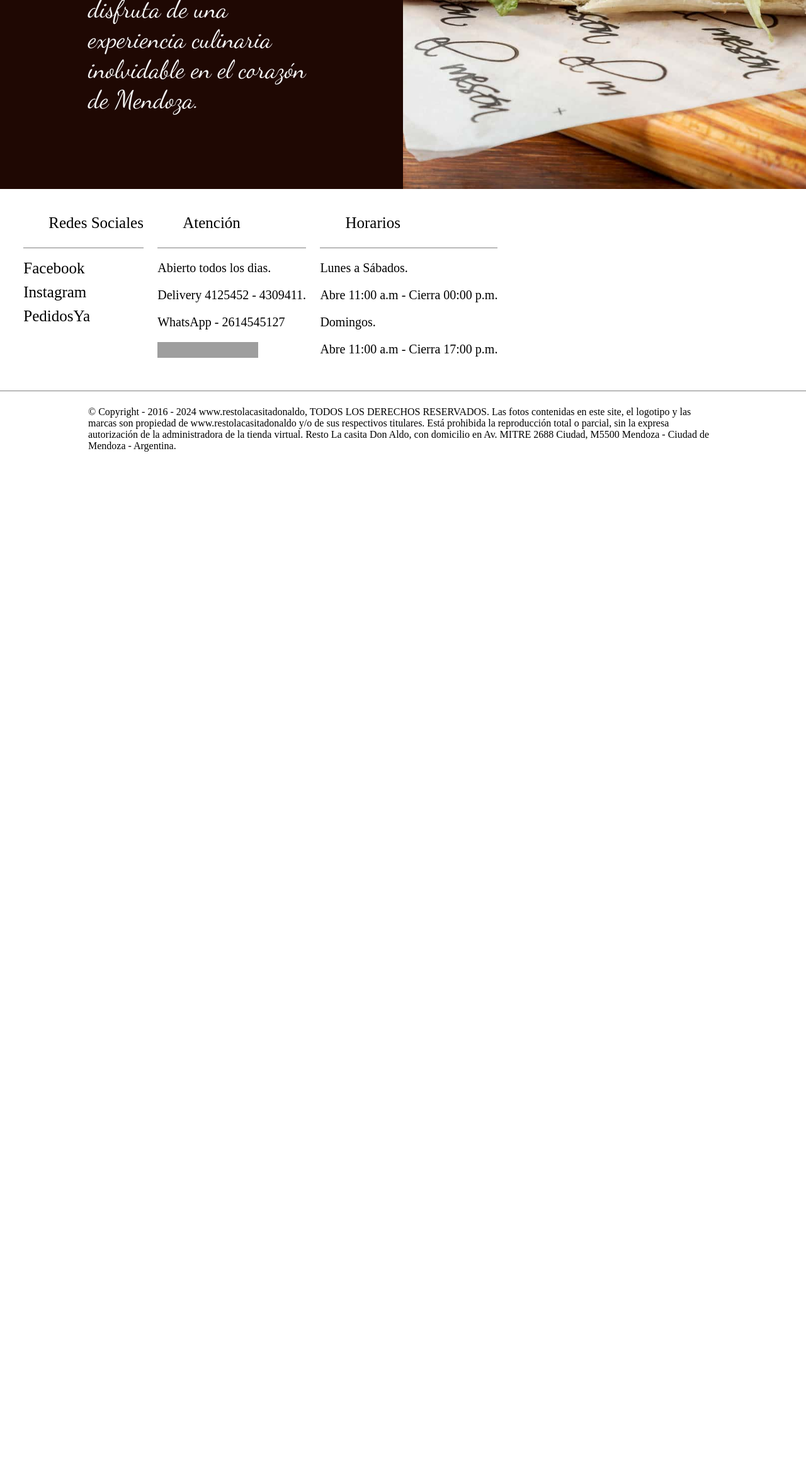
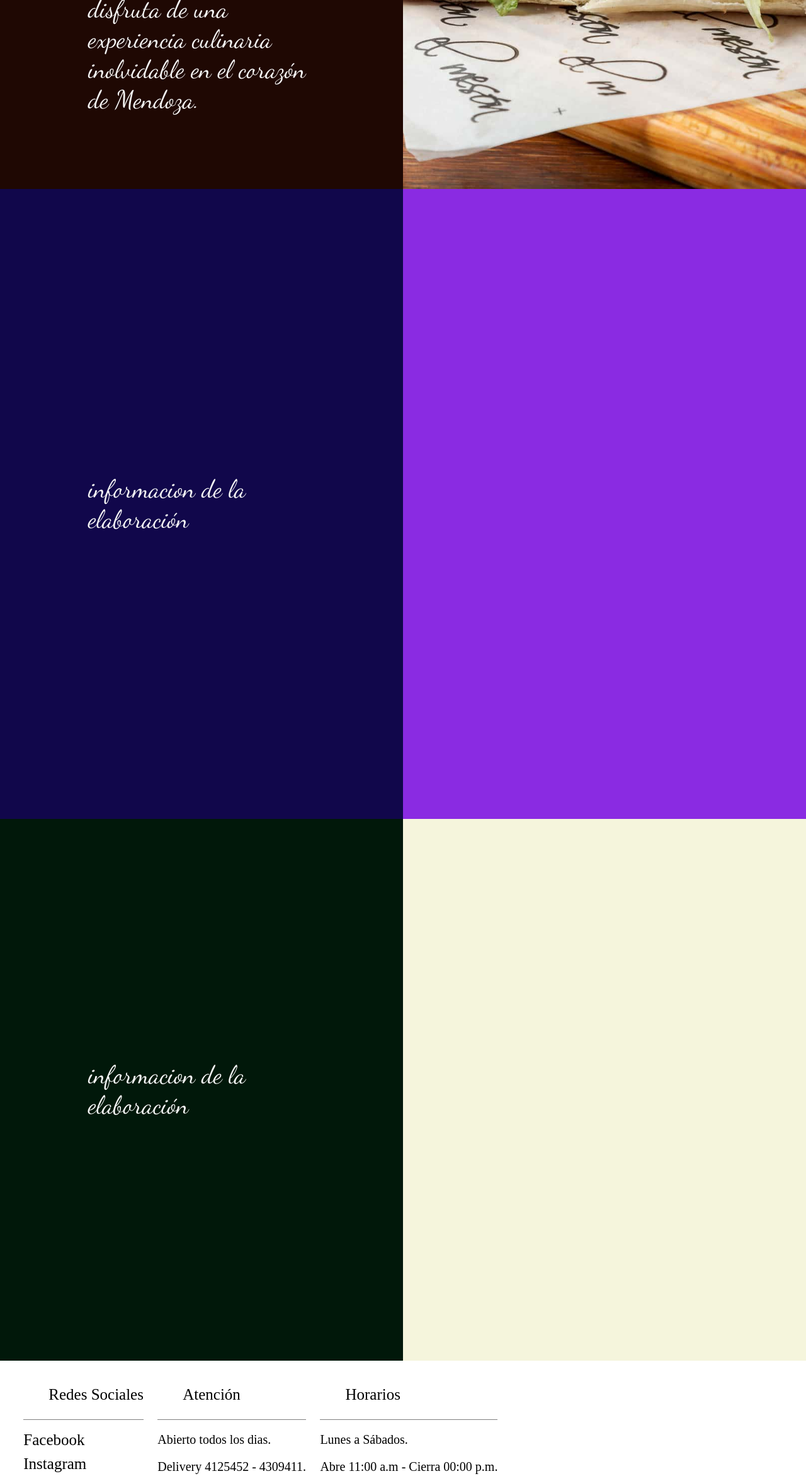
Before and after one commit to mateovranych/DonAldo, an Angular app: page / in a window 1280 px wide. Shown: the part 660-3011 px from the top of the page at 63% size. Before the commit the page ends 1393 px from the top, so only its background shows below. Built offline with nearby package versions, Linux system fonts and the light colour scheme; grey boxes are pictures that could not be loaded.

Commit message:
comidas y informacion

```diff
--- a/src/app/app.component.html
+++ b/src/app/app.component.html
@@ -7,4 +7,14 @@
 
 <app-index></app-index>
 
+<app-comidas></app-comidas>
+
+<app-info></app-info>
+
+
+
+
+
+
+
 <app-footer></app-footer>
--- a/src/app/app.component.ts
+++ b/src/app/app.component.ts
@@ -4,11 +4,14 @@ import { FooterComponent } from './footer/footer.component';
 import { HeaderComponent } from './header/header.component';
 import { IndexComponent } from './index/index.component';
 import { CommonModule } from '@angular/common';
+import { InfoComponent } from './info/info.component';
+import { ComidasComponent } from './comidas/comidas.component';
+
 
 @Component({
   selector: 'app-root',
   standalone: true,
-  imports: [RouterOutlet, FooterComponent, HeaderComponent,IndexComponent],
+  imports: [RouterOutlet, FooterComponent, HeaderComponent,IndexComponent, InfoComponent, ComidasComponent],
   templateUrl: './app.component.html',
   styleUrl: './app.component.css'
 })
--- /dev/null
+++ b/src/app/comidas/comidas.component.css
@@ -0,0 +1,51 @@
+.body{
+    margin: 0;
+    padding: 0;
+    height: 100%;
+}
+
+.container{
+    display: flex;
+    height: 1000px;
+}
+
+
+.left, .right{
+    flex: 1;
+    display: flex;
+    justify-content: center;
+    align-items: center;
+}
+
+.left{
+    background-color:rgb(17, 7, 75);
+    font-size: 9px;
+
+}
+.left .descrip{
+
+    display: flex;
+    justify-content: center;
+    align-items: center;
+
+    margin: 140px;
+
+}
+
+
+.right{
+
+    background-color: blueviolet;
+    background-size: cover;
+   background-position: center;
+
+
+}
+
+.descrip{
+
+    font-family: "Dancing Script", cursive;
+    font-size: 40px;
+    font-weight: 100;
+    color: whitesmoke;
+}
--- /dev/null
+++ b/src/app/comidas/comidas.component.html
@@ -0,0 +1,17 @@
+
+<body>
+
+    <div class="container">
+        <div class="left">
+            <h1 class="descrip">
+
+                informacion de la elaboración
+
+            </h1>
+        </div>
+        <div class="right">
+
+        </div>
+    </div>
+
+    </body>
--- /dev/null
+++ b/src/app/info/info.component.css
@@ -0,0 +1,51 @@
+.body{
+    margin: 0;
+    padding: 0;
+    height: 100%;
+}
+
+.container{
+    display: flex;
+    height: 860px;
+}
+
+
+.left, .right{
+    flex: 1;
+    display: flex;
+    justify-content: center;
+    align-items: center;
+}
+
+.left{
+    background-color:rgb(1, 24, 10);
+    font-size: 9px;
+
+}
+.left .descrip{
+
+    display: flex;
+    justify-content: center;
+    align-items: center;
+
+    margin: 140px;
+
+}
+
+
+.right{
+
+    background-color: beige;
+    background-size: cover;
+   background-position: center;
+
+
+}
+
+.descrip{
+
+    font-family: "Dancing Script", cursive;
+    font-size: 40px;
+    font-weight: 100;
+    color: whitesmoke;
+}
--- /dev/null
+++ b/src/app/info/info.component.html
@@ -0,0 +1,17 @@
+
+<body>
+
+    <div class="container">
+        <div class="left">
+            <h1 class="descrip">
+
+                informacion de la elaboración
+
+            </h1>
+        </div>
+        <div class="right">
+
+        </div>
+    </div>
+
+    </body>
```
Also changed, not shown: src/app/comidas/comidas.component.ts (added, +12 -0 lines), src/app/info/info.component.ts (added, +12 -0 lines), 2 other files (tests, documents, lock files or other folders).
